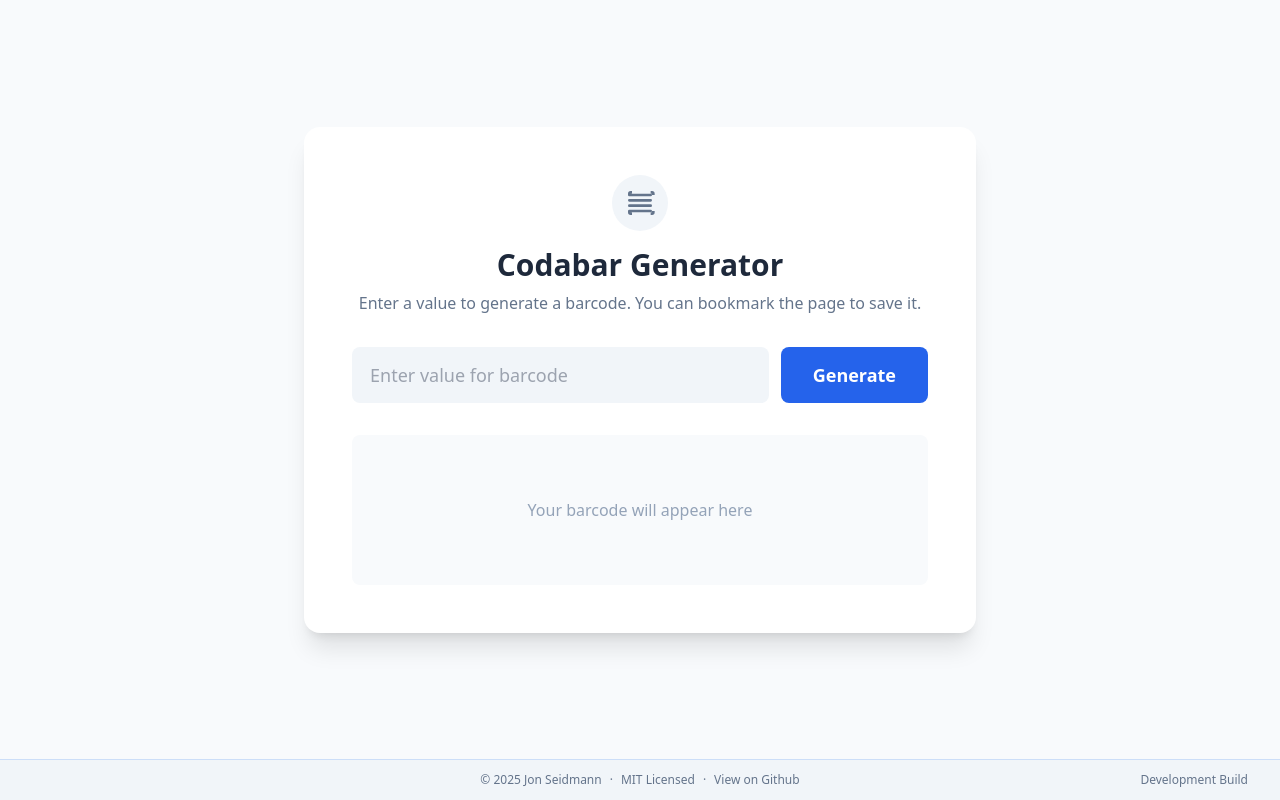
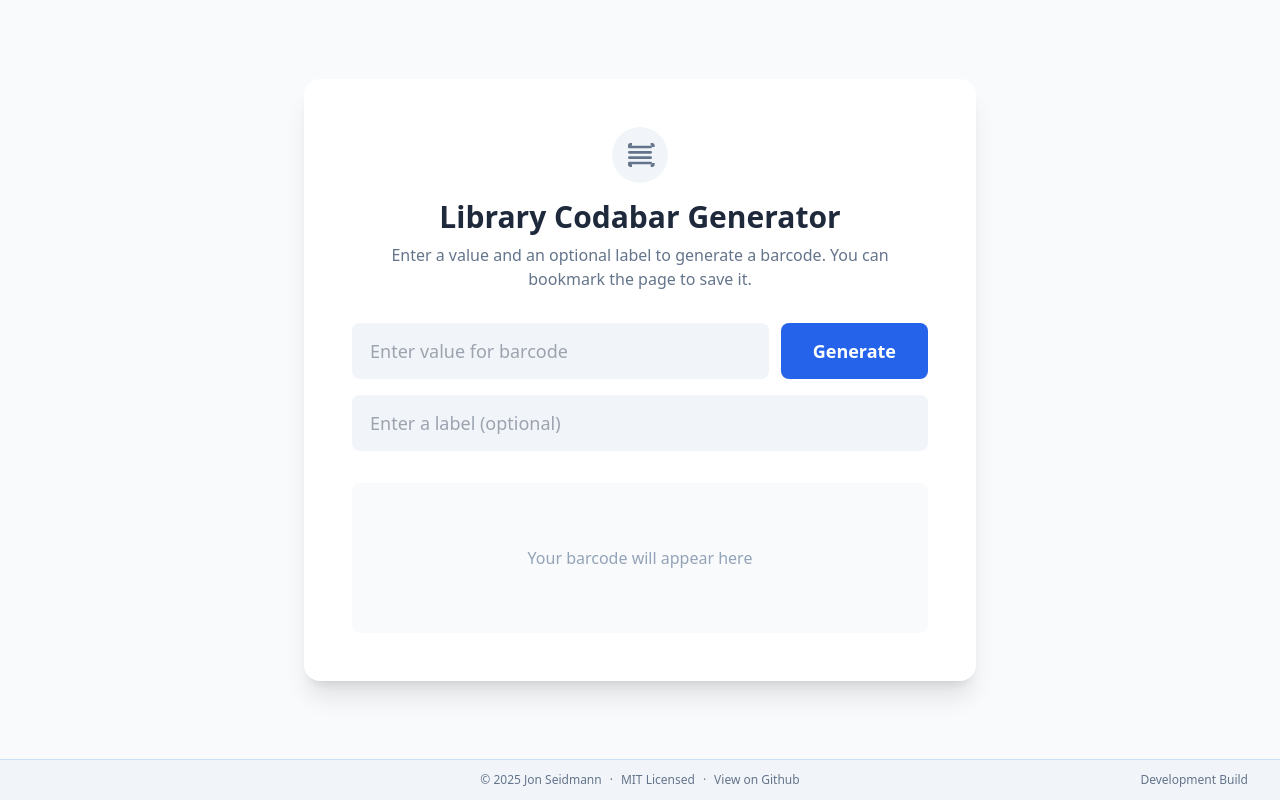
Before and after one commit to seidleroni/library-codabar-generator, a React (Vite) app: page / in a window 1280 px wide. Built offline with nearby package versions, Linux system fonts and the light colour scheme.

Commit message:
+Allows adding names

```diff
--- a/App.tsx
+++ b/App.tsx
@@ -8,7 +8,7 @@ function App() {
   return (
     <HashRouter>
       <Routes>
-        <Route path="/:barcodeValue?" element={<BarcodeGeneratorPage />} />
+        <Route path="/:barcodeValue?/:encodedName?" element={<BarcodeGeneratorPage />} />
       </Routes>
     </HashRouter>
   );
--- a/index.html
+++ b/index.html
@@ -1,10 +1,9 @@
-
 <!DOCTYPE html>
 <html lang="en">
   <head>
     <meta charset="UTF-8" />
     <meta name="viewport" content="width=device-width, initial-scale=1.0" />
-    <title>Codabar Barcode Generator</title>
+    <title>Library Codabar Generator</title>
     <script src="https://cdn.tailwindcss.com"></script>
   <script type="importmap">
 {
--- a/metadata.json
+++ b/metadata.json
@@ -1,5 +1,5 @@
 {
-  "name": "Codabar Barcode Generator",
+  "name": "Library Codabar Generator",
   "description": "A simple web application to generate and display Codabar barcodes from a numeric or alphanumeric input. Users can bookmark the generated barcode URLs for future use.",
   "requestFramePermissions": [],
   "prompt": ""
--- a/pages/BarcodeGeneratorPage.tsx
+++ b/pages/BarcodeGeneratorPage.tsx
@@ -1,3 +1,4 @@
+
 import React, { useState, useEffect, useCallback } from 'react';
 // @ts-ignore
 import { useParams, useNavigate } from 'react-router-dom';
@@ -11,28 +12,64 @@ const BarcodeIcon = () => (
     </svg>
 );
 
+const encodeNameForUrl = (name: string): string => {
+    if (!name) return '';
+    const trimmedName = name.trim();
+    if (!trimmedName) return '';
+    // URL-safe base64 encoding
+    return btoa(trimmedName)
+        .replace(/\+/g, '-')
+        .replace(/\//g, '_')
+        .replace(/=/g, '');
+};
+
+const decodeNameFromUrl = (encoded?: string): string => {
+    if (!encoded) return '';
+    try {
+        let base64 = encoded.replace(/-/g, '+').replace(/_/g, '/');
+        while (base64.length % 4) {
+            base64 += '=';
+        }
+        return atob(base64);
+    } catch (e) {
+        console.error("Failed to decode name from URL:", e);
+        return '';
+    }
+};
+
 
 export default function BarcodeGeneratorPage() {
-    const { barcodeValue } = useParams<{ barcodeValue: string }>();
+    const { barcodeValue, encodedName } = useParams<{ barcodeValue: string; encodedName: string }>();
     const navigate = useNavigate();
 
-    const [inputValue, setInputValue] = useState<string>(barcodeValue || '');
-    const [displayValue, setDisplayValue] = useState<string | undefined>(barcodeValue);
+    const [inputValue, setInputValue] = useState<string>('');
+    const [nameValue, setNameValue] = useState<string>('');
+
+    const [displayValue, setDisplayValue] = useState<string | undefined>();
+    const [displayName, setDisplayName] = useState<string | undefined>();
 
     useEffect(() => {
-        // Sync state from URL parameter
+        const decodedName = decodeNameFromUrl(encodedName);
         setDisplayValue(barcodeValue);
+        setDisplayName(decodedName);
         setInputValue(barcodeValue || '');
-    }, [barcodeValue]);
+        setNameValue(decodedName || '');
+    }, [barcodeValue, encodedName]);
 
     const handleSubmit = useCallback((event: React.FormEvent<HTMLFormElement>) => {
         event.preventDefault();
-        if (inputValue.trim()) {
-            navigate(`/${inputValue.trim()}`);
-        } else {
+        const trimmedValue = inputValue.trim();
+
+        if (!trimmedValue) {
             navigate('/');
+            return;
         }
-    }, [inputValue, navigate]);
+
+        const newEncodedName = encodeNameForUrl(nameValue);
+        const path = newEncodedName ? `/${trimmedValue}/${newEncodedName}` : `/${trimmedValue}`;
+        navigate(path);
+
+    }, [inputValue, nameValue, navigate]);
 
     return (
         <div className="min-h-screen flex flex-col font-sans">
@@ -43,11 +80,12 @@ export default function BarcodeGeneratorPage() {
                             <div className="p-3 bg-slate-100 dark:bg-slate-700 rounded-full mb-4">
                                 <BarcodeIcon />
                             </div>
-                            <h1 className="text-3xl font-bold text-slate-800 dark:text-white">Codabar Generator</h1>
-                            <p className="text-slate-500 dark:text-slate-400 mt-2">Enter a value to generate a barcode. You can bookmark the page to save it.</p>
+                            <h1 className="text-3xl font-bold text-slate-800 dark:text-white">Library Codabar Generator</h1>
+                            <p className="text-slate-500 dark:text-slate-400 mt-2">Enter a value and an optional label to generate a barcode. You can bookmark the page to save it.</p>
                         </div>
 
-                        <form onSubmit={handleSubmit} className="flex flex-col sm:flex-row gap-3 mb-8">
+                        <form onSubmit={handleSubmit} className="space-y-4 mb-8">
+                            <div className="flex flex-col sm:flex-row gap-3">
                                 <input
                                     type="text"
                                     value={inputValue}
@@ -55,6 +93,7 @@ export default function BarcodeGeneratorPage() {
                                     placeholder="Enter value for barcode"
                                     className="flex-grow w-full px-4 py-3 text-lg bg-slate-100 dark:bg-slate-700 text-slate-800 dark:text-slate-200 border-2 border-transparent rounded-lg focus:outline-none focus:ring-2 focus:ring-blue-500 focus:border-transparent transition-all"
                                     aria-label="Barcode value input"
+                                    required
                                 />
                                 <button
                                     type="submit"
@@ -62,11 +101,29 @@ export default function BarcodeGeneratorPage() {
                                 >
                                     Generate
                                 </button>
+                            </div>
+                            <div>
+                                <input
+                                    type="text"
+                                    value={nameValue}
+                                    onChange={(e) => setNameValue(e.target.value)}
+                                    placeholder="Enter a label (optional)"
+                                    className="w-full px-4 py-3 text-lg bg-slate-100 dark:bg-slate-700 text-slate-800 dark:text-slate-200 border-2 border-transparent rounded-lg focus:outline-none focus:ring-2 focus:ring-blue-500 focus:border-transparent transition-all"
+                                    aria-label="Barcode label input"
+                                />
+                            </div>
                         </form>
 
-                        <div className="w-full bg-slate-50 dark:bg-slate-700/50 rounded-lg p-6 min-h-[150px] flex items-center justify-center">
+                        <div className="w-full bg-slate-50 dark:bg-slate-700/50 rounded-lg p-6 min-h-[150px] flex flex-col items-center justify-center">
+                            {displayName && (
+                                <h2 className="text-xl font-semibold text-slate-700 dark:text-slate-200 mb-4" id="barcode-label-display">
+                                    {displayName}
+                                </h2>
+                            )}
                             {displayValue ? (
+                                <div role="group" aria-labelledby={displayName ? 'barcode-label-display' : undefined}>
                                     <BarcodeDisplay value={displayValue} />
+                                </div>
                             ) : (
                                 <p className="text-slate-400 dark:text-slate-500" aria-live="polite">Your barcode will appear here</p>
                             )}
```
Lines whose indentation alone changed are shown as unchanged.
